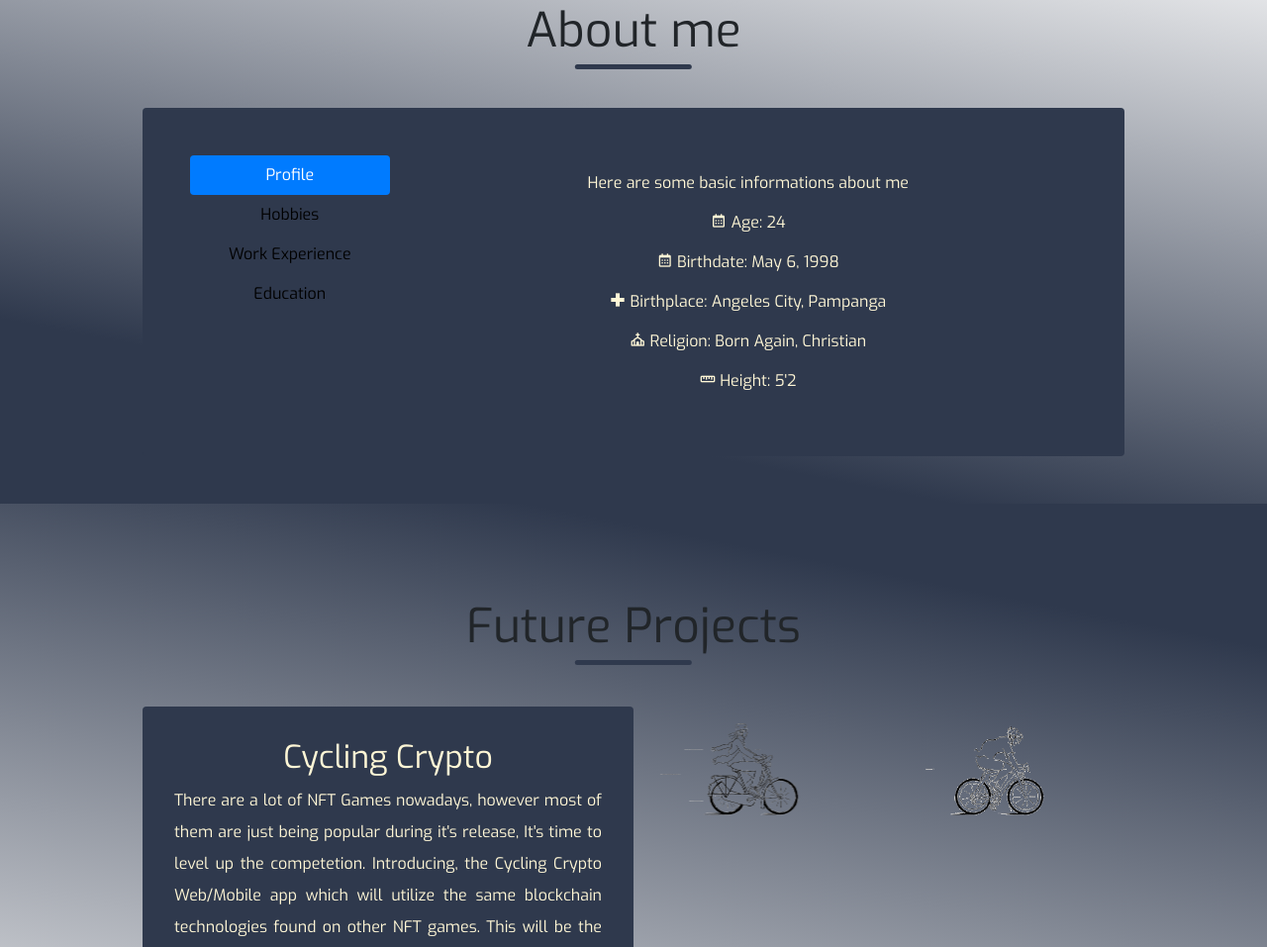
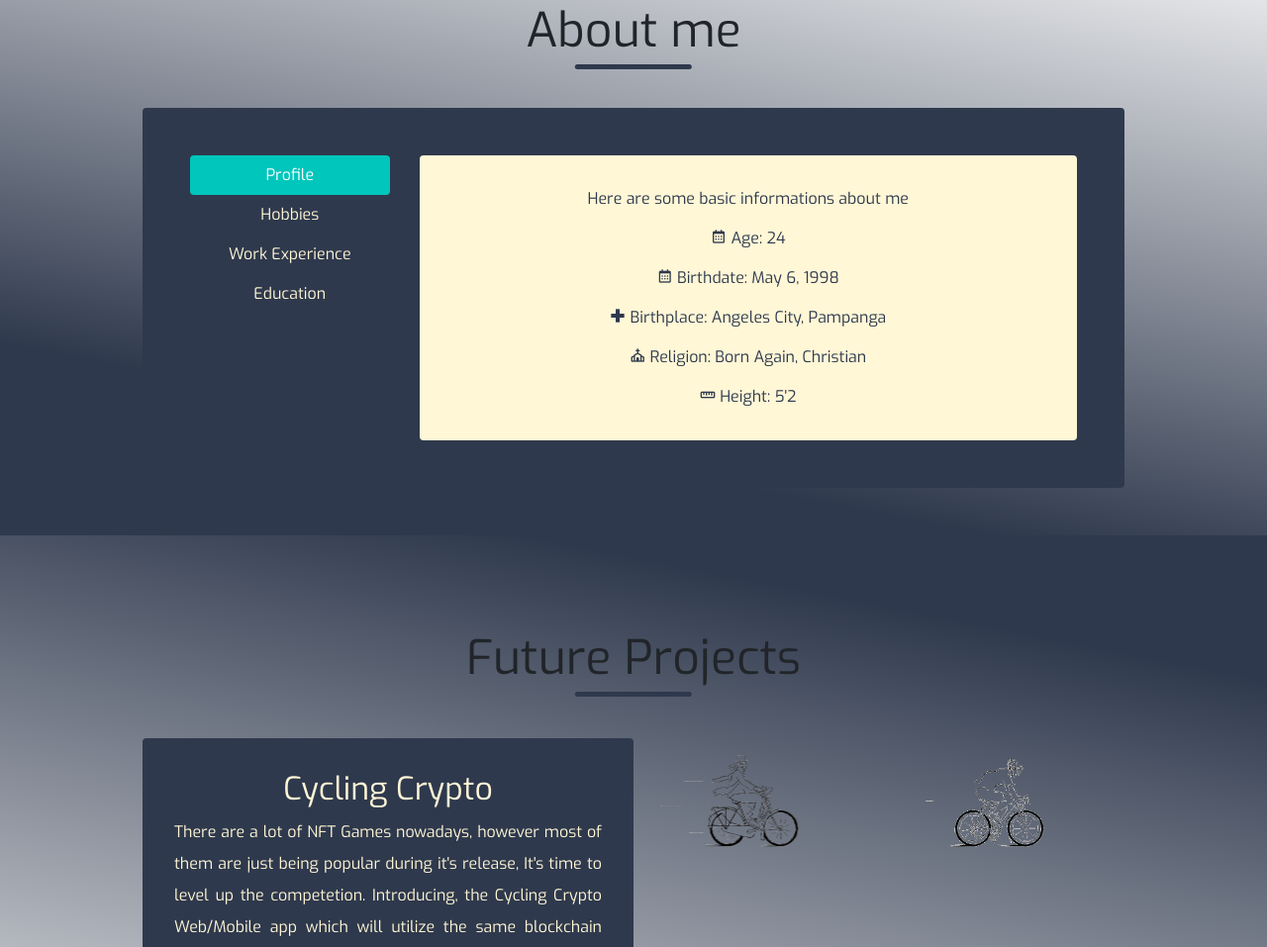
Before and after one commit to edmarjames/bautista-capstone-1, a plain HTML site: page index.html in a window 1280 px wide. Shown: the part 893-1850 px from the top of the page at 99% size. Drawn offline with nearby package versions, Linux system fonts and the light colour scheme.

Commit message:
Add minor adjustments

```diff
--- a/index.css
+++ b/index.css
@@ -22,8 +22,16 @@ body {
 	background-color: #2F394D;
 }
 
+.primary-text {
+	color: #2F394D;
+}
+
 .secondary-color {
 	background-color: #FFF7D6;
+}
+
+.secondary-text {
+	color: #FFF7D6;
 }
 
 .highlight-color {
@@ -125,6 +133,19 @@ body {
 .tab-content ul {
 	list-style-type: none;
 }
+.nav-pills .nav-link.active {
+	background-color: #00C6BC !important;
+}
+
+.nav-pills .nav-link:hover {
+	background-color: #00938c !important;
+	color: #2F394D;
+	border: 1px solid black;
+}
+
+#about-me-page {
+	transition: 0.5s;
+}
 /* ----------------------------------------- */
 
 
@@ -153,12 +174,19 @@ body {
 	background-position: right bottom;
 	background-attachment: fixed;
 }
+
+#contact-page {
+	transition: 0.5s;
+}
 /* ----------------------------------------- */
 
 
 /* ---------- FOOTER SECTION -------------- */
 #footer span a:hover {
 	color: #00C6BC;
+}
+.socials{
+	font-size: 3rem;
 }
 /* ----------------------------------------- */
 
@@ -178,14 +206,6 @@ body {
     transform: translateX(-50%);
     bottom: -17%;
     left: 50%;
-}
-
-.secondary-text {
-	color: #FFF7D6;;
-}
-
-.socials{
-	font-size: 3rem;
 }
 /* ------------ GLOBAL CLASSES ------------- */
 
--- a/index.html
+++ b/index.html
@@ -68,14 +68,14 @@
 					<div class="row">
 						<div class="col-lg-3 col-md-6">
 							<div class="nav flex-column nav-pills" id="v-pills-tab" role="tablist" aria-orientation="vertical">
-								<button class="nav-link active" id="v-pills-profile-tab" data-toggle="pill" data-target="#v-pills-profile" type="button" role="tab" aria-controls="v-pills-profile" aria-selected="true">Profile</button>
-								<button class="nav-link" id="v-pills-hobbies-tab" data-toggle="pill" data-target="#v-pills-hobbies" type="button" role="tab" aria-controls="v-pills-hobbies" aria-selected="false">Hobbies</button>
-								<button class="nav-link" id="v-pills-work-experience-tab" data-toggle="pill" data-target="#v-pills-work-experience" type="button" role="tab" aria-controls="v-pills-work-experience" aria-selected="false">Work Experience</button>
-								<button class="nav-link" id="v-pills-education-tab" data-toggle="pill" data-target="#v-pills-education" type="button" role="tab" aria-controls="v-pills-education" aria-selected="false">Education</button>
+								<button class="secondary-text nav-link active" id="v-pills-profile-tab" data-toggle="pill" data-target="#v-pills-profile" type="button" role="tab" aria-controls="v-pills-profile" aria-selected="true">Profile</button>
+								<button class="secondary-text nav-link" id="v-pills-hobbies-tab" data-toggle="pill" data-target="#v-pills-hobbies" type="button" role="tab" aria-controls="v-pills-hobbies" aria-selected="false">Hobbies</button>
+								<button class="secondary-text nav-link" id="v-pills-work-experience-tab" data-toggle="pill" data-target="#v-pills-work-experience" type="button" role="tab" aria-controls="v-pills-work-experience" aria-selected="false">Work Experience</button>
+								<button class="secondary-text nav-link" id="v-pills-education-tab" data-toggle="pill" data-target="#v-pills-education" type="button" role="tab" aria-controls="v-pills-education" aria-selected="false">Education</button>
 							</div>
 						</div>
 						<div class="col-lg-9 col-md-6">
-							<div class="tab-content" id="v-pills-tabContent">
+							<div class="tab-content secondary-color primary-text p-3 rounded" id="v-pills-tabContent">
 								<div class="tab-pane fade show active text-center mt-3 mb-0" id="v-pills-profile" role="tabpanel" aria-labelledby="v-pills-profile-tab">
 									<p>Here are some basic informations about me</p>
 									<ul>
@@ -106,7 +106,7 @@
 											<p class="mb-4">I was a IT helpdesk for 3 years for a BPO Company providing first level assistance via tickets, chat and phone call</p>
 										</li>
 										<li>
-											<h5 class="title"><i class='bx bx-hdd' ></i> Global Infrastructure Support Engineer</h5>
+											<h5 class="title"><i class='bx bx-hdd' ></i> Global Infrastructure Support Engineer: Apr, 2018 - Apr, 2019</h5>
 											<p class="mb-4">This is my first job in the IT industry, I provide first level assistance via face to face troubleshooting and also for hardware, software, server and network issues</p>
 										</li>
 									</ul>
@@ -161,7 +161,7 @@
 			<div class="row mx-lg-5 px-lg-5 mx-md-3 px-md-3 py-lg-1 my-lg-1 py-md-2 my-md-2 py-4 my-4 border-lg">
 				<div class="order-lg-1 order-1 col-lg-6 col-md-12 primary-color project-card rounded">
 					<h2 class="text-center title">iFocus</h2>
-					<p class="text-justify">Do you have problems studying? or even just concentrating on working a task? Worry no more since iFocus will help you on these problems. this app will be available on Web and Mobile platforms. iFocus will turn off all distractions for a certain period of time whether it is a text message, notification or other disturbance it also has a built it white noise generator so that you can listen to it while studying. More details about this app soon.</p>
+					<p class="text-justify">Do you have problems studying? or even just concentrating on working a task? Worry no more since iFocus will help you on these problems. this app will be available on Web and Mobile platforms. iFocus will turn off all distractions for a certain period of time whether it is a text message, notification or other disturbance it also has a built-in white noise generator so that you can listen to it while studying. More details about this app soon.</p>
 				</div>
 				<div class="order-lg-2 order-2 col-lg-3 col-md-6 col-6">
 					<img class="img-fluid" src="./gif/focus-1.gif">
```
